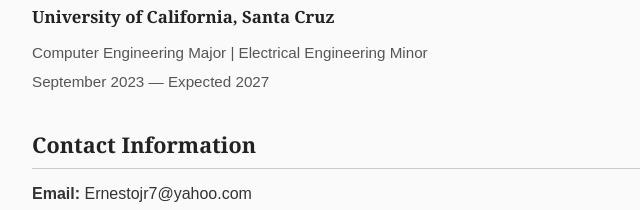
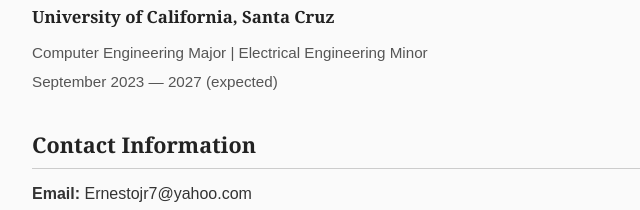
Before and after one commit to ErnestoQuintanilla/ErnestoQuintanilla.github.io, a plain HTML site: page index.html in a window 1280 px wide. Shown: the part 548-758 px from the top of the page, 183-823 px from the left. Drawn offline with Linux system fonts and the light colour scheme.

Commit message:
minor fix

```diff
--- a/index.html
+++ b/index.html
@@ -142,7 +142,7 @@
         <h2>Education</h2>
         <p class="school">University of California, Santa Cruz</p>
         <p class="detail">Computer Engineering Major | Electrical Engineering Minor</p>
-        <p class="detail">September 2023 — Expected 2027</p>
+        <p class="detail">September 2023 — 2027 (expected)</p>
       </section>
 
       <section id="contact" class="contact">
```
